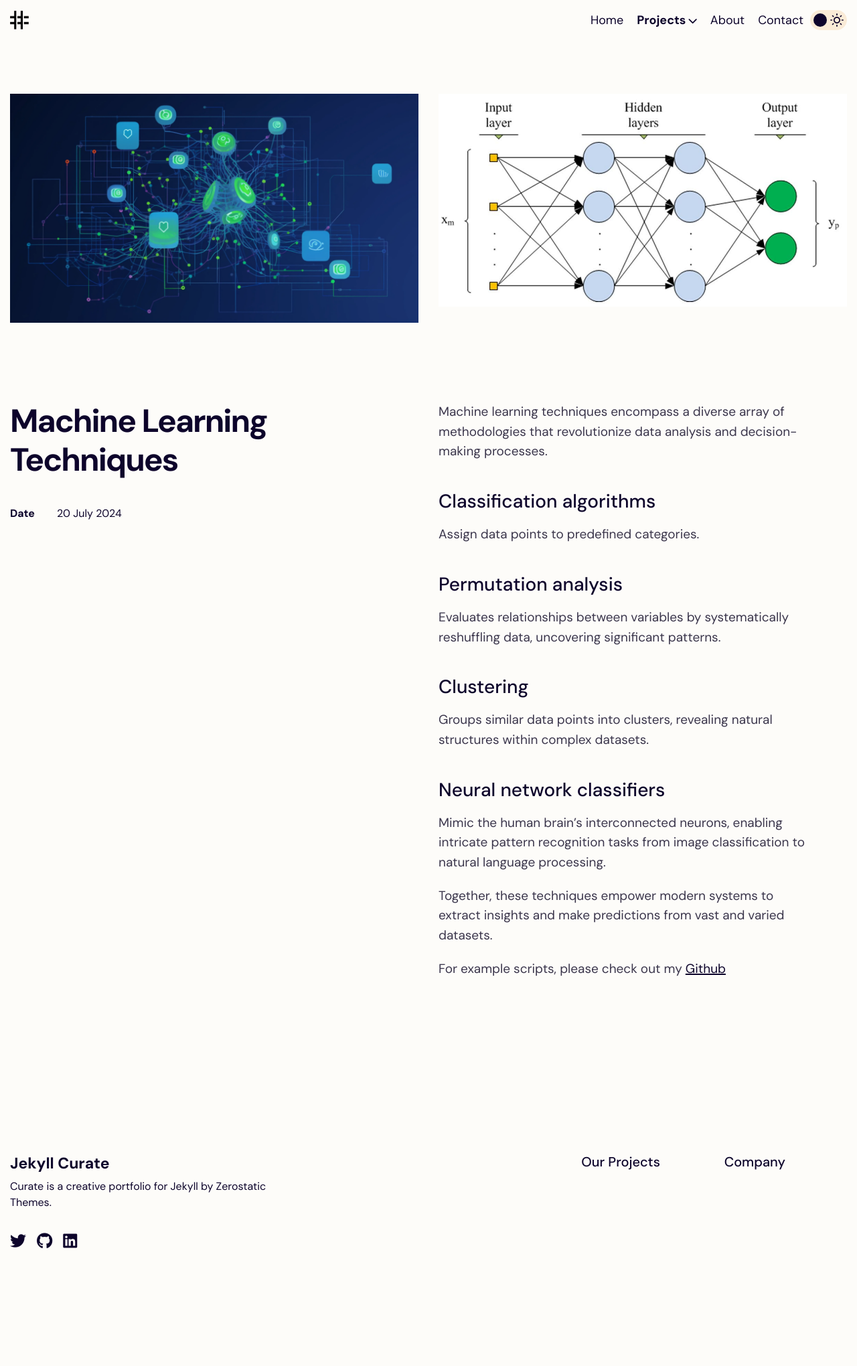
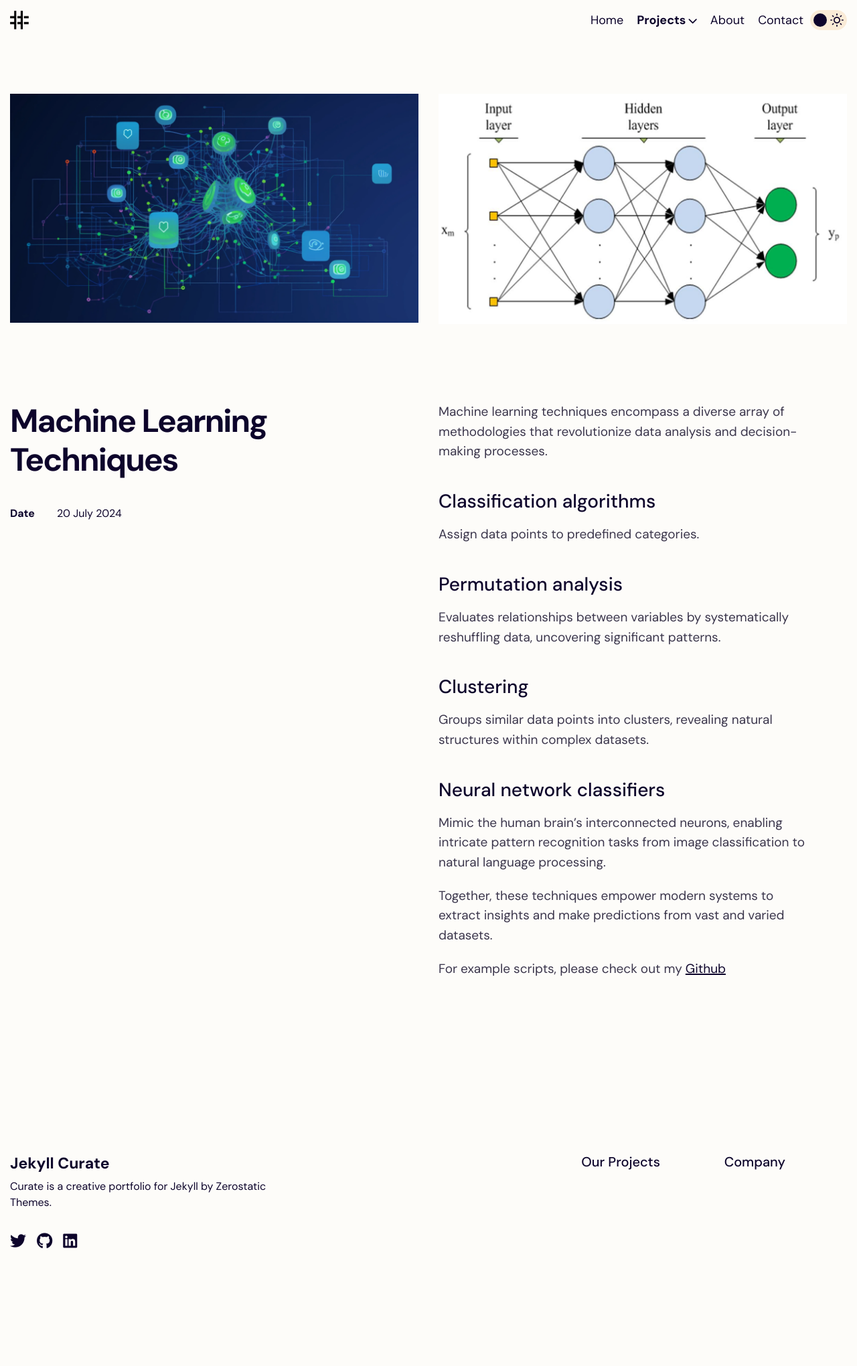
Before and after one commit to arianayoum/ariana-youm, a Jekyll site: the page built from collections/_projects/project-4.md, in a window 1280 px wide. Shown: the whole page at 67% size. Built offline with Jekyll 4.4.1, drawn with Linux system fonts in a browser that asks for light colours.

Commit message:
Update project-4.md

```diff
--- a/collections/_projects/project-4.md
+++ b/collections/_projects/project-4.md
@@ -7,7 +7,7 @@ thumbnail: "/assets/images/gen/projects/machine-learning.png"
 image: "/assets/images/gen/projects/machine-learning.png"
 gallery:
   - image: "/assets/images/gen/projects/machine-learning.png"
-  - image: "/assets/images/gen/projects/classifiers.jpg"
+  - image: "/assets/images/gen/projects/classifiers.png"
 ---
 
 Machine learning techniques encompass a diverse array of methodologies that revolutionize data analysis and decision-making processes.
```
